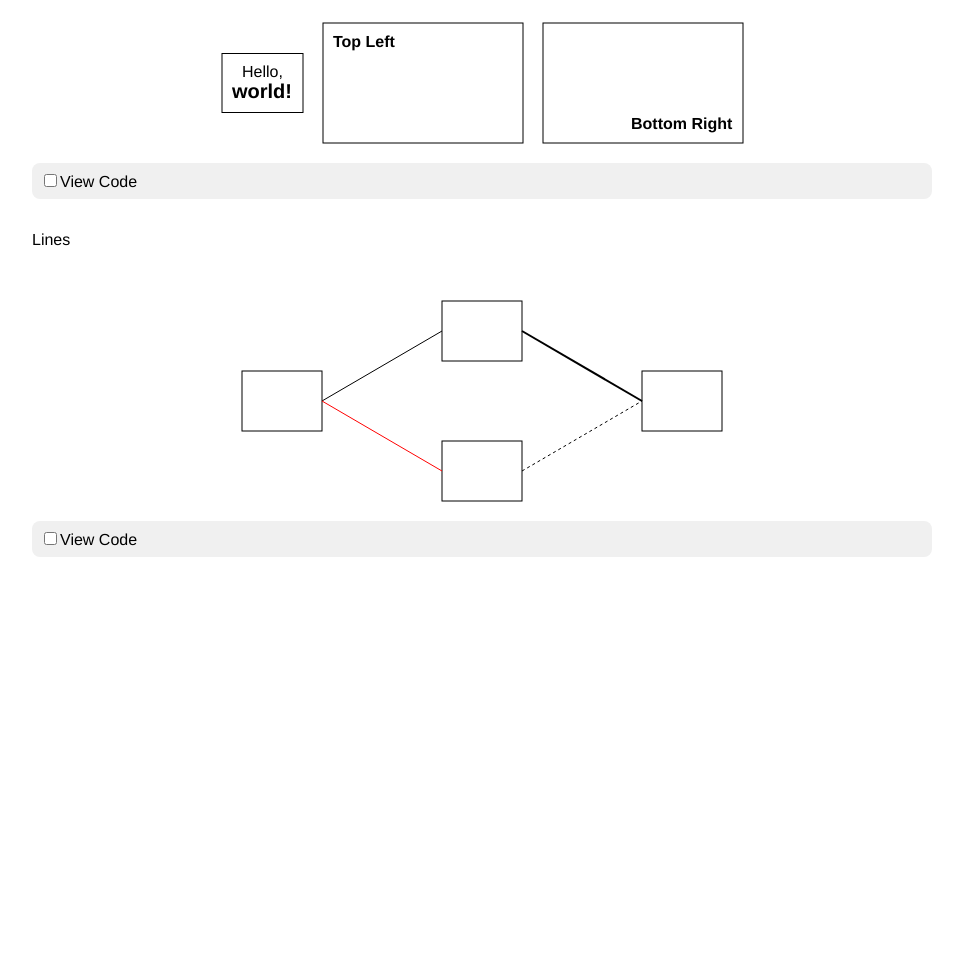
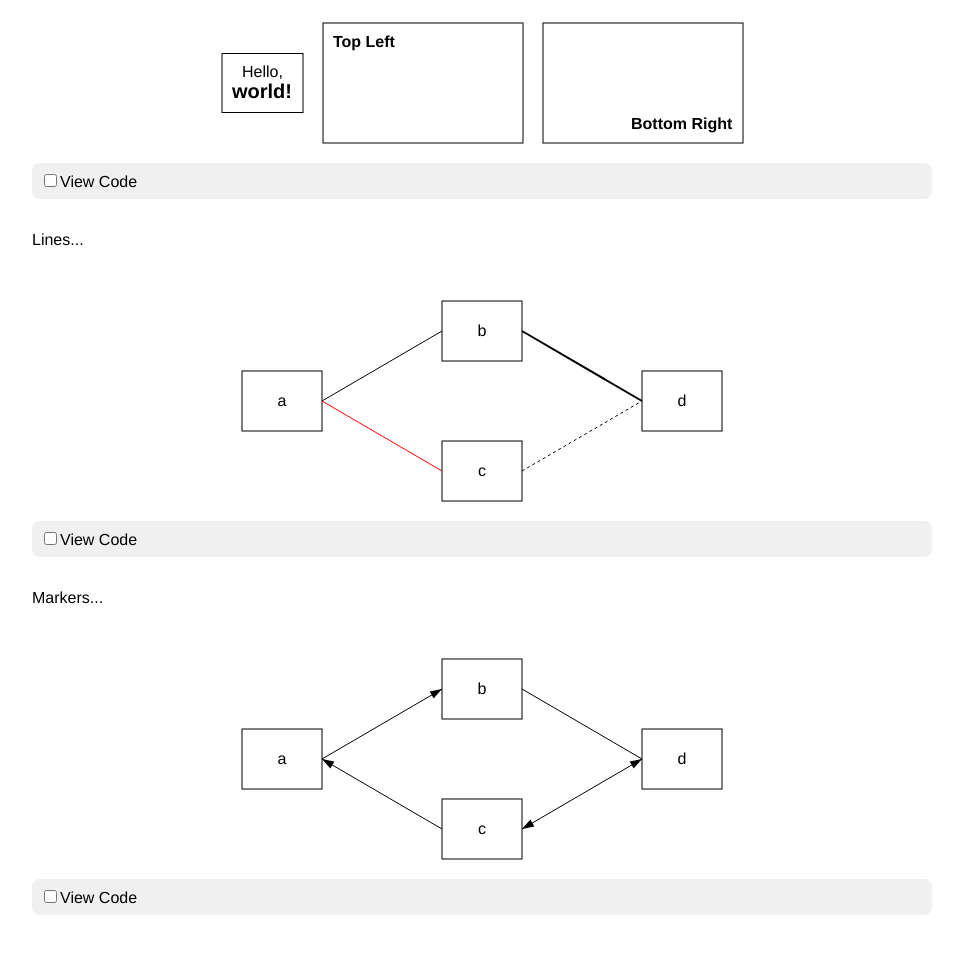
Before and after one commit to jkrasnay/diascript, a plain HTML site: page index.html in a window 1280 px wide. Shown: the part 796-1749 px from the top of the page, without its empty margins (158-1121 px from the left). Before the commit the page ends 1401 px from the top, so only its background shows below. Drawn offline with Linux system fonts and the light colour scheme.

Commit message:
Implement markers

```diff
--- a/diascript.js
+++ b/diascript.js
@@ -66,9 +66,13 @@ function select(o, ks) {
 
 /**
  * Creates an SVG element from the given pseudo element and appends
- * it to the existing SVG element `parent`.
+ * it to the existing SVG element `parent`.  Ignores cases where
+ * psvg is null or undefined, allowing us to avoid checks elsewhere
+ * in the code.
  */
-function appendSvgElement(parent, [ tag, attrs, ...children ]) {
+function appendSvgElement(parent, psvg) {
+  if (psvg) {
+    const [ tag, attrs, ...children ] = psvg;
     const el = document.createElementNS('http://www.w3.org/2000/svg', tag);
     parent.appendChild(el);
     for (var k in attrs) {
@@ -83,6 +87,7 @@ function appendSvgElement(parent, [ tag, attrs, ...children ]) {
           appendSvgElement(el, child);
         }
       });
+  }
 }
 
 
@@ -122,9 +127,9 @@ class Diagram {
     if (this.lines) {
       this.lines.forEach(line =>
         {
-          const psvg = line.render(this);
-          if (psvg) {
-            appendSvgElement(el, psvg);
+          const paths = line.render(this);
+          if (paths) {
+            paths.forEach(psvg => appendSvgElement(el, psvg));
           }
         });
     }
@@ -162,23 +167,58 @@ class Diagram {
 }
 
 
-//--- Shapes -----------------------------------------------------------------------------
+/**
+ * Base class for shapes and lines.
+ */
+class Graphic {
 
-
-class Shape {
-
+  /**
+   * Constructor.  Copies properties from `props` to `this`. Replaces
+   * underscores with dashes in property names so we can, for example, specify
+   * `stroke_width` in `props` and have it end up being `stroke-width` in
+   * `this.
+   */
   constructor(props) {
     for (const k in props) {
       this[k.replace('_', '-')] = props[k];
     }
   }
 
+}
+
+//--- Shapes -----------------------------------------------------------------------------
+
+
+/**
+ * Base class for all shapes.  All shapes must implement two methods:
+ * `layout()` and `render(x,y)`.
+ *
+ * `layout` calculates the size of the shape and sets the `height` and `width`
+ * properties on `this` accordingly. Shapes that contain children will
+ * typically call `layout` on their children, then set `dx` and `dy` on each
+ * child to indicate the position of the child relative to this parent.
+ *
+ * `render(x,y)` saves its arguments in the `x` and `y` properties of `this`
+ * and returns an array of SVG pseudo-elements that render the shape.  Shapes
+ * with children should propagate the render call to each child using the
+ * child's `dx` and `dy` properties set during `layout` and adding each child's
+ * returned SVG pseudo-elements to its own `render` result.
+ *
+ */
+class Shape extends Graphic {
+
+  constructor(props) {
+    super(props);
+  }
+
   /**
    * Returns an array of connection points for this shape.
    *
-   * Each point is an array [x, y, nx, ny], where (nx, ny) forms a unit vector normal.
+   * Each point is an array [x, y, nx, ny], where (nx, ny) forms a unit vector
+   * normal pointing away from the boundary of the shape.
    *
-   * By default, assumes a rectangular shape and returns the midpoints of each side.
+   * By default, assumes a rectangular shape and returns the midpoints of each
+   * side.
    */
   connectionPoints() {
 
@@ -200,7 +240,8 @@ class Shape {
   }
 
   /**
-   * Returns the shape with the given id, or null.
+   * Returns the shape with the given id, traversing into child shapes if
+   * required, or null.
    */
   shapeById(id) {
     if (this.id === id) {
@@ -283,9 +324,6 @@ class Text extends Shape {
   }
 
 
-  /**
-   * Sets the width and height properties of the shape.
-   */
   layout() {
     const bbox = this.bbox();
     this.width = bbox.width;
@@ -293,9 +331,6 @@ class Text extends Shape {
   }
 
 
-  /**
-   * Returns an array of pseudo-SVG elements for this shape.
-   */
   render(x, y) {
     this.x = x;
     this.y = y + this.height * 0.8;  // kludge to account for baseline
@@ -602,32 +637,11 @@ class Hbox extends Box {
 //--- Lines -----------------------------------------------------------------------------
 
 
-class Line {
-
-  constructor(props) {
-    for (const k in props) {
-      this[k.replace('_', '-')] = props[k];
-    }
-    this.stroke = this.stroke || 'black';
-  }
-
-  svgAttrs() {
-    return select(this, ['stroke', 'stroke-width', 'stroke-dasharray']);
-  }
-
-  render(diagram) {
-    if (this.from === undefined) {
-      console.warn("Line is missing 'from' attribute", this);
-    } else if (this.to === undefined) {
-      console.warn("Line is missing 'to' attribute", this);
-    } else {
-      const fromShape = diagram.shapeById(this.from);
-      const toShape = diagram.shapeById(this.to);
-      if (!fromShape) {
-        console.warn(`Can't find line's 'from' shape ${this.from}`, this);
-      } else if (!toShape) {
-        console.warn(`Can't find line's 'to' shape ${this.to}`, this);
-      } else {
+/**
+ * Returns the array [fromPoint, toPoint] representing the closest two
+ * connection points from fromShape and toShape.
+ */
+function findConnectionPoints(fromShape, toShape) {
   const fromPoints = fromShape.connectionPoints();
   const toPoints = toShape.connectionPoints();
   const pairs = [];
@@ -647,17 +661,174 @@ class Line {
         toPoint = tp;
       }
     });
+  return [fromPoint, toPoint];
+}
 
+
+class Line {
+
+  constructor(props) {
+    for (const k in props) {
+      this[k.replace('_', '-')] = props[k];
+    }
+    this.stroke = this.stroke || 'black';
+  }
+
+  svgAttrs() {
+    return select(this, ['stroke', 'stroke-width', 'stroke-dasharray']);
+  }
+
+  renderMarker(markerId, thisPoint, otherPoint) {
+    const [x1, y1] = thisPoint;
+    const [x0, y0] = otherPoint;
+    if (markerId) {
+      const marker = markers[markerId];
+      if (!marker) {
+        console.warn('No such marker', markerId, this);
+      } else {
+        const d = distance(thisPoint, otherPoint);
+        const markerPoint = [x1, y1, (x0 - x1) / d, (y0 - y1) / d];
+        return marker.render(markerPoint);
+      }
+    }
+  }
+
+  render(diagram) {
+    if (this.from === undefined) {
+      console.warn("Line is missing 'from' attribute", this);
+    } else if (this.to === undefined) {
+      console.warn("Line is missing 'to' attribute", this);
+    } else {
+      const fromShape = diagram.shapeById(this.from);
+      const toShape = diagram.shapeById(this.to);
+      if (!fromShape) {
+        console.warn(`Can't find line's 'from' shape ${this.from}`, this);
+      } else if (!toShape) {
+        console.warn(`Can't find line's 'to' shape ${this.to}`, this);
+      } else {
+
+        const [fromPoint, toPoint] = findConnectionPoints(fromShape, toShape);
         const [x0, y0] = fromPoint;
         const [x1, y1] = toPoint;
+
         const attrs = this.svgAttrs();
         attrs.d = `M${x0},${y0} L${x1},${y1}`;
-        return ['path', attrs];
+
+        return [
+          ['path', attrs],
+          this.renderMarker(this['from-marker'], fromPoint, toPoint),
+          this.renderMarker(this['to-marker'], toPoint, fromPoint),
+        ];
+
       }
     }
   }
 
 }
+
+
+//--- Markers -----------------------------------------------------------------------------
+
+
+/**
+ * A marker is a shape that is drawn at the end of a line.
+ *
+ */
+class Marker extends Graphic {
+
+  constructor(props) {
+    super(props);
+  }
+
+  /**
+   * Returns a pseudo-SVG element representing the marker at the given point.
+   *
+   * `point` is a four-element array in the form `[x, y, nx, ny]`, where (x,y)
+   * is the tip of the marker touching the shape, and (nx,ny) is a normal
+   * normal vector in the direction of the connecting line.
+   *
+   * This implementation delegates to a member `path()` to return the value
+   * of a `d` element for a path that draws the marker.  This method should
+   * render the marker with the tip at the origin and the marker drawn along
+   * the positive x-axis.
+   */
+  render(point) {
+
+    let [x, y, nx, ny] = point;
+
+    let attrs = select(this, ['fill', 'stroke', 'stroke-width']);
+    attrs.d = this.path();
+    attrs.transform = `matrix(${nx}, ${ny}, ${-ny}, ${nx}, ${x}, ${y})`;
+    return ['path', attrs];
+
+    // Rotating the Marker
+    //
+    // The code above rotates the marker based on the normal vector (nx,ny)
+    // via the matrix transform.
+    //
+    // The standard rotation matrix looks like this:
+    //
+    //   cos θ   - sin θ
+    //   sin θ     cos θ
+    //
+    // We know that sin θ = y / h and cos θ = x / h and that for unit vectors
+    // h = 1, therefore the rotation matrix is:
+    //
+    //   x    -y
+    //   y     x
+    //
+    // The matrix transform is defined in terms of the variables a-f representing
+    // the following transform
+    //
+    //   a   c   e
+    //   b   d   f
+    //   0   0   1
+    //
+    // In this form, a-d represent the rotation about the origin and (e,f)
+    // represents a translation.  So if we start by rendering the arrow at the
+    // origin we can rotate it and translate it to the final position in one neat
+    // matrix operation:
+    //
+    //    nx   -ny    x
+    //    ny    nx    y
+    //    0     0     1
+    //
+    // or in terms of the matrix transform:
+    //
+    // matrix(nx, ny, -ny, nx, x, y)
+    //
+
+
+  }
+
+}
+
+
+class Arrow extends Marker {
+
+  constructor(props) {
+    super(props);
+    this.length = this.length || 12;
+    this.width = this.width || 8;
+  }
+
+
+  // See https://dragonman225.js.org/curved-arrows.html
+
+  path() {
+    return `M0 0 L${this.length} ${this.width / 2} L${this.length} ${-this.width / 2}`;
+  }
+
+}
+
+
+/**
+ * Global registry of markers.
+ */
+const markers = {
+  'arrow': new Arrow({ fill: 'black' }),
+}
+
 
 //--- Public API -----------------------------------------------------------------------------
 
--- a/index.html
+++ b/index.html
@@ -93,35 +93,79 @@
     </div>
 
     <p>
-      Lines
+      Lines...
     </p>
 
     <div class="example">
       <svg id="ex3" width="800" height="300" xmlns="http://www.w3.org/2000/svg">
       </svg>
       <script type="module">
+
         import { diagram, vbox, hbox, line } from "./diascript.js";
+
+        function box(id) {
+          return vbox({ id: id, width: 80, height: 60, stroke_width: 1 }, id);
+        }
+
         const shapes = [
           hbox({ x: 20, y: 20, spacing: 120 },
-            vbox({ id: 'a', width: 80, height: 60, stroke_width: 1 }),
+            box('a'),
             vbox({ spacing: 80 },
-              vbox({ id: 'b', width: 80, height: 60, stroke_width: 1 }),
-              vbox({ id: 'c', width: 80, height: 60, stroke_width: 1 }),
-            ),
-            vbox({ id: 'd', width: 80, height: 60, stroke_width: 1 }),
-          ),
+              box('b'),
+              box('c')),
+            box('d'))
         ];
+
         const lines = [
           line({ from: 'a', to: 'b' }),
           line({ from: 'a', to: 'c', stroke: 'red' }),
           line({ from: 'b', to: 'd', stroke_width: 2 }),
           line({ from: 'c', to: 'd', stroke_dasharray: 3 }),
         ];
+
         const el = document.getElementById('ex3');
+
         diagram(shapes, lines).renderInto(el).shrinkWrap();
+
       </script>
     </div>
 
+
+    <p>Markers...</p>
+
+    <div class="example">
+      <svg id="ex4" width="800" height="300" xmlns="http://www.w3.org/2000/svg">
+      </svg>
+      <script type="module">
+
+        import { diagram, vbox, hbox, line } from "./diascript.js";
+
+        function box(id) {
+          return vbox({ id: id, width: 80, height: 60, stroke_width: 1 }, id);
+        }
+
+        const shapes = [
+          hbox({ x: 20, y: 20, spacing: 120 },
+            box('a'),
+            vbox({ spacing: 80 },
+              box('b'),
+              box('c')),
+            box('d'))
+        ];
+
+        const lines = [
+          line({ from: 'a', to: 'b', to_marker: 'arrow' }),
+          line({ from: 'a', to: 'c', from_marker: 'arrow' }),
+          line({ from: 'b', to: 'd' }),
+          line({ from: 'c', to: 'd', from_marker: 'arrow', to_marker: 'arrow' }),
+        ];
+
+        const el = document.getElementById('ex4');
+
+        diagram(shapes, lines).renderInto(el).shrinkWrap();
+
+      </script>
+    </div>
     <script src="guide.js"></script>
 
   </body>
```
Lines whose indentation alone changed are shown as unchanged.
